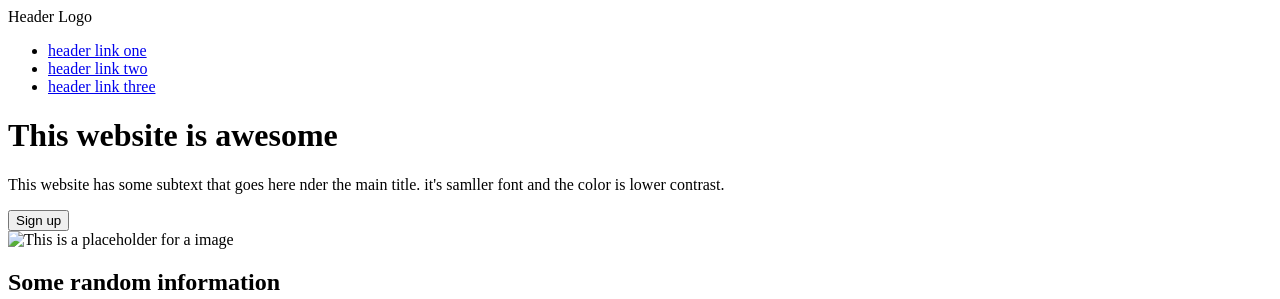
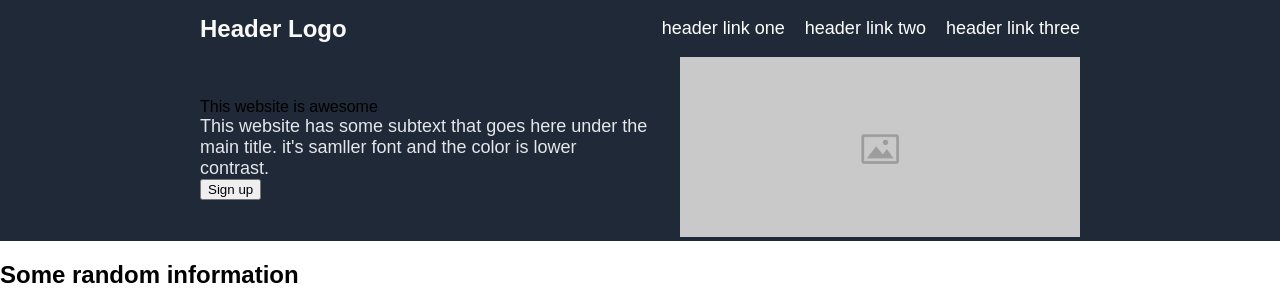
Before and after one commit to GravityCodes/OdinLandingPage, a plain HTML site: page index.html in a window 1280 px wide. Shown: the top 299 px of the page. Drawn offline with Linux system fonts and the light colour scheme.

Commit message:
create css file

```diff
--- a/index.html
+++ b/index.html
@@ -3,14 +3,15 @@
 <head>
     <meta charset="UTF-8">
     <meta name="viewport" content="width=device-width, initial-scale=1.0">
+    <link rel="stylesheet" href="./style.css">
     <title>Document</title>
 </head>
 <body>
     <!--Header-->
     <header>
+        <div class="headerLogo"> Header Logo</div>
         <nav>
-            <div class="headerlogo"> Header Logo</div>
-            <ul>
+            <ul class="font-styles">
                 <li><a href="#">header link one</a></li>
                 <li><a href="#">header link two</a></li>
                 <li><a href="#">header link three</a></li>
@@ -21,18 +22,20 @@
     <!-- Main Content-->
 
     <main>
-        <div class="Introduction">
-            <div class="Introduction-left">
-                <h1>This website is awesome</h1>
-                <p>
-                    This website has some subtext that goes here nder the main title.
+
+        <!-- Hero -->
+        <div class="hero">
+            <div class="hero-left">
+                <div class="main-text">This website is awesome</div>
+                <p class="font-styles">
+                    This website has some subtext that goes here under the main title.
                     it's samller font and the color is lower contrast.
                 </p>
                 <button>Sign up</button>
             </div>
 
-            <div class="Introduction-right">
-                <img src="#" alt="This is a placeholder for a image" />
+            <div class="hero-right">
+                <img src="./img/placeholder-768x432.jpg" alt="This is a placeholder for a image" />
             </div>
         </div>
 
--- /dev/null
+++ b/style.css
@@ -0,0 +1,66 @@
+body {
+    margin: 0;
+    font-family: Arial, Helvetica, sans-serif;
+}
+
+.font-styles {
+    font-size: 18px;
+    color: #e5e7eb;
+}
+
+/* Header Styles */
+
+header {
+    display: flex;
+    justify-content: space-between;
+    background-color: #1F2937;
+    color: white;
+    align-items: center;
+    padding: 0 200px;
+}
+
+.headerLogo {
+    font-weight: bold;
+    font-size: 24px;
+    color: #F9FAF8;
+}
+
+ul {
+    list-style-type: none;
+    display: flex;
+    gap: 20px;
+}
+
+a {
+    text-decoration: none;
+    color: white;
+}
+
+
+/* Hero Styles */
+
+.hero {
+    display: flex;
+    justify-content: space-between;
+    background-color: #1F2937;
+    align-items: center;
+    padding: 0 200px;
+    gap: 30px
+}
+
+.hero-left h1 {
+    font-size: 48px;
+    font-weight: extra-bold;
+    color: #F9FAF8;
+    margin: 0;
+}
+
+.hero-left p {
+    margin: 0;
+}
+
+.hero-right img {
+    width: 400px;
+    height: 180px;
+    object-fit: cover;
+}
```
Also changed, not shown: img/placeholder-768x432.jpg (added).
